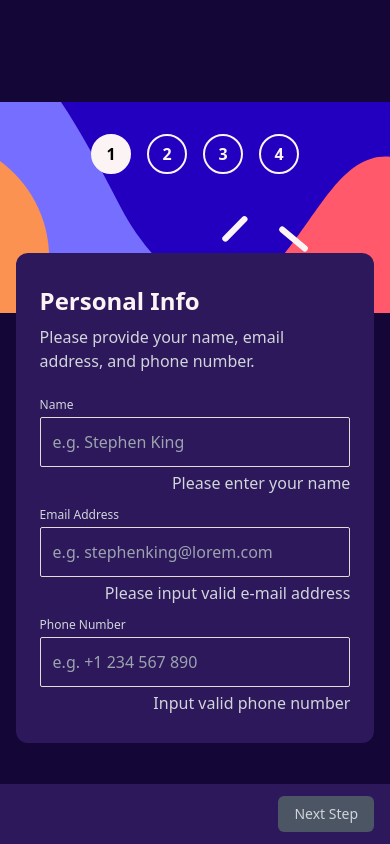
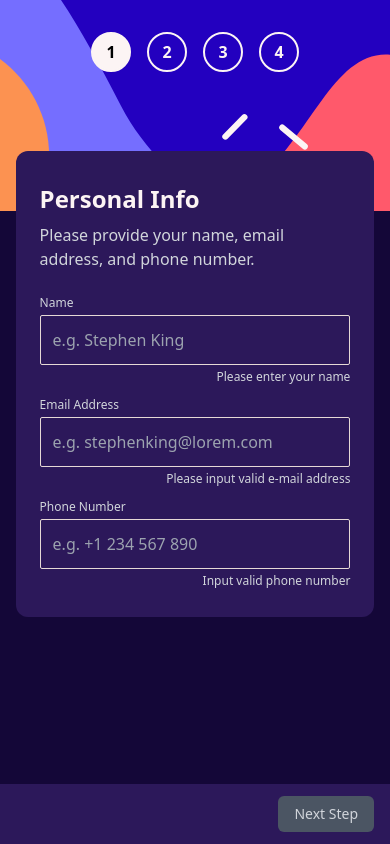
Before and after one commit to AtanasovCode/planit-multistep-form, a React app: page /multi-step/step-one in a window 390 px wide. Both pictures are taken after a click on the button "Next Step". Built offline with nearby package versions, Linux system fonts and the light colour scheme; the HTML template or start-up script is replaced by a standard one.

Commit message:
fixed responsive issue with step one

```diff
--- a/src/components/InfoInput.jsx
+++ b/src/components/InfoInput.jsx
@@ -23,7 +23,7 @@ const InfoInput = ({
             />
             {
                 error &&
-                <div className="mt-1 text-right w-full text-gray-300 font-sm">
+                <div className="mt-1 text-right w-full text-gray-300 text-xs">
                     {errorMessage}
                 </div>
             }
--- a/src/components/StepContainer.jsx
+++ b/src/components/StepContainer.jsx
@@ -6,15 +6,15 @@ const StepContainer = () => {
     return (
         <div className="
             w-[92vw] min-h-[100dvh] lg:bg-card-background
-            flex flex-col-reverse items-center justify-center text-text
-            lg:flex-row-reverse lg:px-4 lg:py-4 lg:w-[75vw] lg:min-h-full lg:h-[75vh]
+            flex flex-col-reverse items-center justify-end text-text
+            lg:flex-row-reverse lg:px-4 lg:py-4 lg:w-[75vw] lg:min-h-full lg:h-[75vh] lg:justify-center
             xl:w-[65vw] xl:h-[73vh] xl:max-w-[58rem]
         ">
             <div className="
                 bg-card-background w-[100%] rounded-xl mt-[-60px] pt-8 pb-4 px-6 z-[90]
                 xs:w-[90%] sm:w-[85%] md:w-[60%]
                 lg:bg-transparent lg:mt-0 lg:p-0 lg:flex lg:flex-col lg:items-center lg:justify-between
-                lg:w-full lg:h-full lg:pt-10
+                lg:w-full lg:h-full lg:pt-10 lg:px-12
                 xl:px-16
             ">
                 <Outlet />
```
